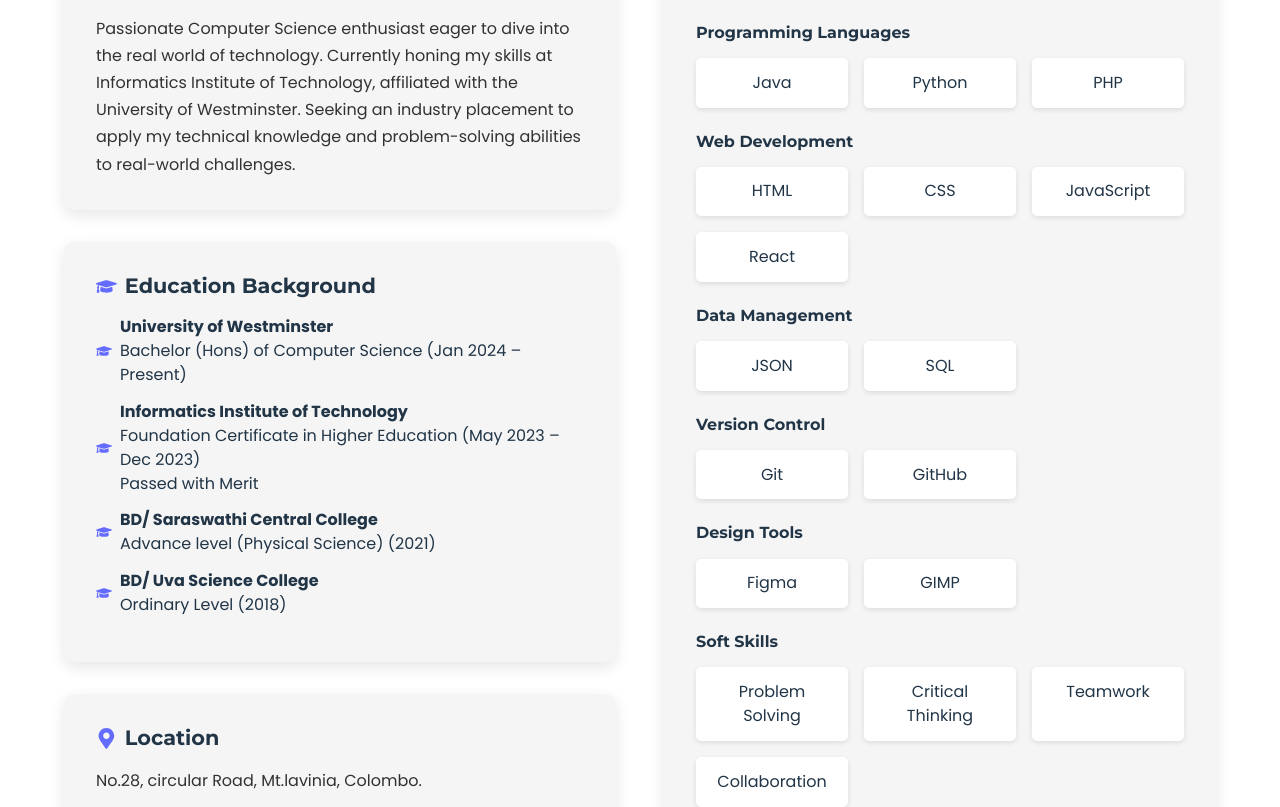
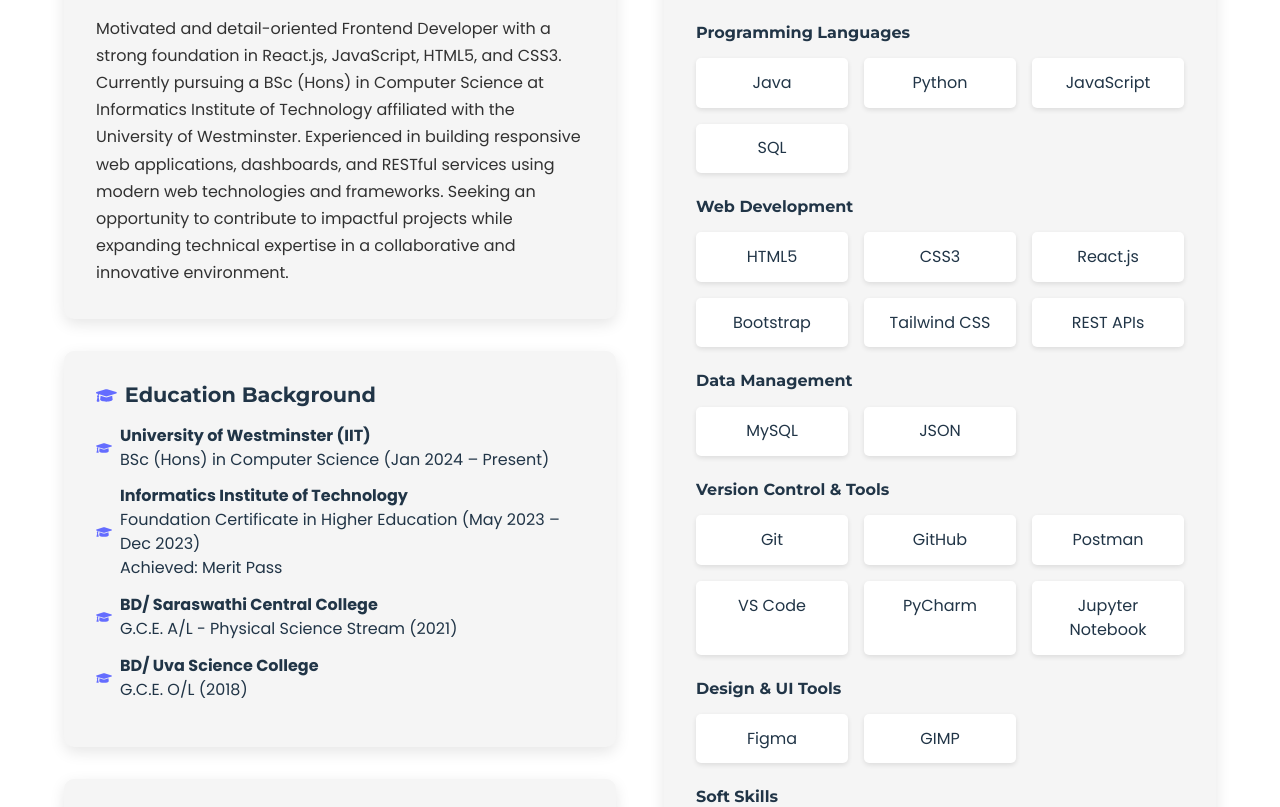
Before and after one commit to kirushanthSr/Portfolio_Kirushnath, a React (Vite) app: page / in a window 1280 px wide. Shown: the part 1305-2112 px from the top of the page. Built offline with nearby package versions, Linux system fonts and the light colour scheme.

Commit message:
Update portfolio changes

```diff
--- a/src/components/About.jsx
+++ b/src/components/About.jsx
@@ -202,21 +202,22 @@ const About = ({ theme }) => {
             <InfoCard variants={itemVariants} theme={theme}>
               <InfoTitle><FaUser /> Professional Summary</InfoTitle>
               <InfoText theme={theme}>
-              Passionate Computer Science enthusiast eager to dive into the real world of technology.
-              Currently honing my skills at Informatics Institute of Technology, affiliated with the
-              University of Westminster. Seeking an industry placement to apply my technical knowledge
-              and problem-solving abilities to real-world challenges.
+                Motivated and detail-oriented Frontend Developer with a strong foundation in React.js, JavaScript, HTML5, and CSS3.
+                Currently pursuing a BSc (Hons) in Computer Science at Informatics Institute of Technology affiliated with the University of Westminster.
+                Experienced in building responsive web applications, dashboards, and RESTful services using modern web technologies and frameworks.
+                Seeking an opportunity to contribute to impactful projects while expanding technical expertise in a collaborative and innovative environment.
               </InfoText>
             </InfoCard>
 
+            {/* Education */}
             <InfoCard variants={itemVariants} theme={theme}>
               <InfoTitle><FaGraduationCap /> Education Background</InfoTitle>
               <InfoList>
                 <InfoItem>
                   <FaGraduationCap />
                   <div>
-                  <strong>University of Westminster</strong>
-                  <p>Bachelor (Hons) of Computer Science (Jan 2024 – Present)</p>
+                    <strong>University of Westminster (IIT)</strong>
+                    <p>BSc (Hons) in Computer Science (Jan 2024 – Present)</p>
                   </div>
                 </InfoItem>
                 <InfoItem>
@@ -224,34 +225,36 @@ const About = ({ theme }) => {
                   <div>
                     <strong>Informatics Institute of Technology</strong>
                     <p>Foundation Certificate in Higher Education (May 2023 – Dec 2023)</p>
-                  <p>Passed with Merit</p>
+                    <p>Achieved: Merit Pass</p>
                   </div>
                 </InfoItem>
                 <InfoItem>
                   <FaGraduationCap />
                   <div>
                     <strong>BD/ Saraswathi Central College</strong>
-                  <p>Advance level (Physical Science) (2021)</p>
+                    <p>G.C.E. A/L - Physical Science Stream (2021)</p>
                   </div>
                 </InfoItem>
                 <InfoItem>
                   <FaGraduationCap />
                   <div>
                     <strong>BD/ Uva Science College</strong>
-                  <p>Ordinary Level (2018)</p>
+                    <p>G.C.E. O/L (2018)</p>
                   </div>
                 </InfoItem>
               </InfoList>
             </InfoCard>
 
+            {/* Location */}
             <InfoCard variants={itemVariants} theme={theme}>
               <InfoTitle><FaMapMarkerAlt /> Location</InfoTitle>
               <InfoText theme={theme}>
-              No.28, circular Road, Mt.lavinia, Colombo.
+                No. 28, Circular Road, Mount Lavinia, Colombo, Sri Lanka.
               </InfoText>
             </InfoCard>
           </InfoContainer>
 
+          {/* Skills Section */}
           <SkillsContainer
             variants={containerVariants}
             initial="hidden"
@@ -264,31 +267,37 @@ const About = ({ theme }) => {
               <SkillsGrid>
                 <SkillItem theme={theme}>Java</SkillItem>
                 <SkillItem theme={theme}>Python</SkillItem>
-              <SkillItem theme={theme}>PHP</SkillItem>
-
+                <SkillItem theme={theme}>JavaScript</SkillItem>
+                <SkillItem theme={theme}>SQL</SkillItem>
               </SkillsGrid>
 
               <h4 style={{ marginTop: '1.5rem', marginBottom: '1rem' }}>Web Development</h4>
               <SkillsGrid>
-              <SkillItem theme={theme}>HTML</SkillItem>
-              <SkillItem theme={theme}>CSS</SkillItem>
-              <SkillItem theme={theme}>JavaScript</SkillItem>
-              <SkillItem theme={theme}>React</SkillItem>
+                <SkillItem theme={theme}>HTML5</SkillItem>
+                <SkillItem theme={theme}>CSS3</SkillItem>
+                <SkillItem theme={theme}>React.js</SkillItem>
+                <SkillItem theme={theme}>Bootstrap</SkillItem>
+                <SkillItem theme={theme}>Tailwind CSS</SkillItem>
+                <SkillItem theme={theme}>REST APIs</SkillItem>
               </SkillsGrid>
 
               <h4 style={{ marginTop: '1.5rem', marginBottom: '1rem' }}>Data Management</h4>
               <SkillsGrid>
+                <SkillItem theme={theme}>MySQL</SkillItem>
                 <SkillItem theme={theme}>JSON</SkillItem>
-              <SkillItem theme={theme}>SQL</SkillItem>
               </SkillsGrid>
 
-            <h4 style={{ marginTop: '1.5rem', marginBottom: '1rem' }}>Version Control</h4>
+              <h4 style={{ marginTop: '1.5rem', marginBottom: '1rem' }}>Version Control & Tools</h4>
               <SkillsGrid>
                 <SkillItem theme={theme}>Git</SkillItem>
                 <SkillItem theme={theme}>GitHub</SkillItem>
+                <SkillItem theme={theme}>Postman</SkillItem>
+                <SkillItem theme={theme}>VS Code</SkillItem>
+                <SkillItem theme={theme}>PyCharm</SkillItem>
+                <SkillItem theme={theme}>Jupyter Notebook</SkillItem>
               </SkillsGrid>
 
-            <h4 style={{ marginTop: '1.5rem', marginBottom: '1rem' }}>Design Tools</h4>
+              <h4 style={{ marginTop: '1.5rem', marginBottom: '1rem' }}>Design & UI Tools</h4>
               <SkillsGrid>
                 <SkillItem theme={theme}>Figma</SkillItem>
                 <SkillItem theme={theme}>GIMP</SkillItem>
@@ -299,10 +308,14 @@ const About = ({ theme }) => {
                 <SkillItem theme={theme}>Problem Solving</SkillItem>
                 <SkillItem theme={theme}>Critical Thinking</SkillItem>
                 <SkillItem theme={theme}>Teamwork</SkillItem>
-              <SkillItem theme={theme}>Collaboration</SkillItem>
+                <SkillItem theme={theme}>Time Management</SkillItem>
+                <SkillItem theme={theme}>Self-Learning</SkillItem>
+                <SkillItem theme={theme}>Presentation Skills</SkillItem>
+                <SkillItem theme={theme}>Communication</SkillItem>
               </SkillsGrid>
             </SkillsCard>
           </SkillsContainer>
+
       </Content>
     </AboutContainer>
   );
--- a/src/components/Projects.jsx
+++ b/src/components/Projects.jsx
@@ -188,42 +188,72 @@ const Projects = ({ theme }) => {
   const projects = [
     {
       id: 1,
-      title: 'SKANNJ Webpage',
-      date: 'Feb 2025 – Mar 2025',
-      description: 'Designed and developed a responsive and interactive webpage for SKANNJ, focusing on user experience and accessibility. Implemented HTML, CSS, and JavaScript to create a visually appealing and functional website.',
-      technologies: ['HTML', 'CSS', 'JavaScript'],
+      title: 'SKANNJ Smart Waste Management System Website',
+      date: 'Jan 2025 – Feb 2025',
+      description: 'Developed a responsive web application promoting smart waste management awareness and showcasing SKANNJ\'s features including smart bins, automated sorting, live monitoring, and contact integration. Built as an educational platform encouraging sustainability.',
+      technologies: ['HTML5', 'CSS3', 'JavaScript'],
       category: 'web',
-      github: 'https://github.com/kirushanth1',
-      live: 'https://kirushanthsr.github.io/SKANNJ/'
+      github: 'https://github.com/kirushanthSr/SKANNJ',
+      live: 'https://kirushanthsr.github.io/SKANNJ/index.html'
     },
     {
       id: 2,
-      title: 'Real-Time Event Ticketing System',
-      date: 'Oct 2024 – Dec 2024',
-      description: 'Developed an event ticketing system using Java, JavaFX. Implementing the producer-consumer pattern for efficient ticket booking and inventory management.',
-      technologies: ['Java', 'JavaFX', 'Multithreading'],
-      category: 'desktop',
-      github: 'https://github.com/kirushanth1'
+      title: 'E-commerce Website',
+      date: 'Sep 2024 – Oct 2024',
+      description: 'Created a fully responsive e-commerce platform with dynamic catalog, product pages, cart functionality, and smooth user interface.',
+      technologies: ['HTML', 'CSS', 'JavaScript'],
+      category: 'web',
+      github: 'https://github.com/kirushanthSr/Ecommerce-Website.git',
+      live: 'https://kirushanthsr.github.io/Ecommerce-Website/'
     },
     {
       id: 3,
-      title: 'Student Management System',
-      date: 'June 2024 – July 2024',
-      description: 'Developed a Student Activity Management System using Java to efficiently manage student and module information, streamlining administrative processes for the university.',
-      technologies: ['Java', 'OOP'],
-      category: 'desktop',
-      github: 'https://github.com/kirushanth1'
+      title: 'Developer Portfolio Website',
+      date: 'Dec 2024 – Jan 2025',
+      description: 'Designed and launched a modern portfolio website to showcase projects, skills, and resume. Used Vite for fast build and Tailwind CSS for component styling.',
+      technologies: ['React', 'Vite', 'Tailwind CSS'],
+      category: 'web',
+      github: 'https://github.com/kirushanthSr/Portfolio_Kirushnath',
+      live: 'https://kirushanthsr.github.io/Portfolio_Kirushnath/'
     },
     {
       id: 4,
-      title: 'Personal Finance Tracker',
+      title: 'SKANNJ Smart Waste Management Dashboard',
+      date: 'Mar 2025 – Apr 2025',
+      description: 'Built a real-time dashboard for monitoring and managing smart bins, featuring live data updates, analytics, and scheduling to optimize waste collection. Integrated Socket.IO and REST APIs.',
+      technologies: ['React', 'Material-UI', 'Socket.IO', 'REST API'],
+      category: 'web',
+      github: 'https://github.com/kirushanthSr/SKANNJ-DashBoard'
+    },
+    {
+      id: 5,
+      title: 'Bookstore REST API',
+      date: 'Apr 2024 – May 2024',
+      description: 'Developed a RESTful API for managing books, customers, and orders in a bookstore system. Structured using JAX-RS, Maven, and in-memory data storage.',
+      technologies: ['Java', 'JAX-RS', 'REST API', 'Maven'],
+      category: 'api',
+      github: 'https://github.com/kirushanthSr/BookStoreAPI'
+    },
+    {
+      id: 6,
+      title: 'Flow Optimizer – Network Flow Simulation Tool',
       date: 'Feb 2024 – Mar 2024',
-      description: 'Developed a Personal Finance Tracker using Python and Tkinter. This system allows users to track income, expenses, and net worth. Data is stored and retrieved using JSON serialization.',
-      technologies: ['Python', 'Tkinter', 'JSON'],
+      description: 'Created a simulation tool for optimizing flow distribution in directed networks using advanced algorithms. Useful for logistics and transport networks.',
+      technologies: ['Java', 'OOP', 'Algorithms', 'File Parsing'],
       category: 'desktop',
-      github: 'https://github.com/kirushanth1'
+      github: 'https://github.com/kirushanthSr/Flow-Optimizer.git'
+    },
+    {
+      id: 7,
+      title: 'Ticket Management System',
+      date: 'Nov 2023 – Jan 2024',
+      description: 'Built a Java desktop application for managing support tickets between customers and vendors. Features include ticket creation, vendor assignment, and threaded communication.',
+      technologies: ['Java', 'OOP'],
+      category: 'desktop',
+      github: 'https://github.com/kirushanthSr/TicketManagementSystem.git'
     }
   ];
+
 
   const filteredProjects = filter === 'all'
     ? projects
```
Lines whose indentation alone changed are shown as unchanged.
